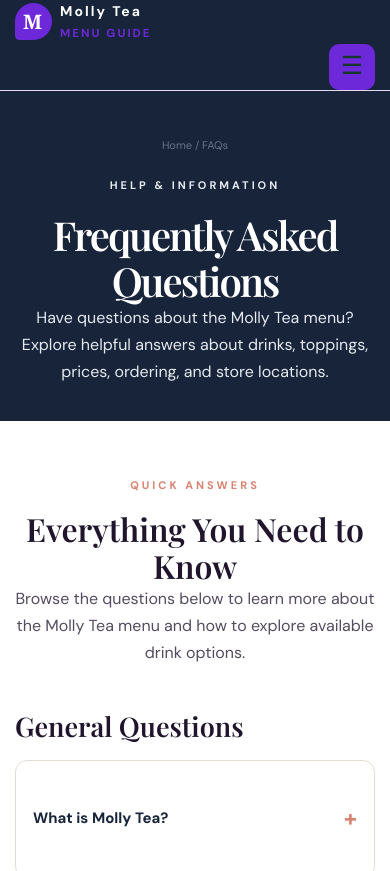
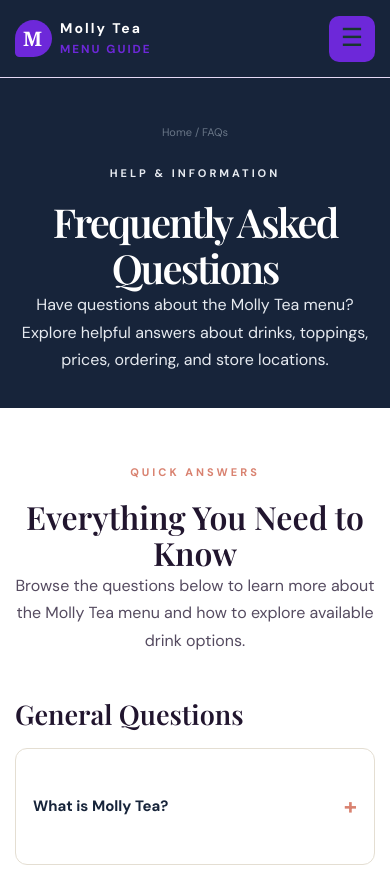
Before and after one commit to asheryounas1-dev/my-first-website, a plain HTML site: page faq.html in a window 390 px wide. Shown: the top 871 px of the page. Drawn offline with nearby package versions, Linux system fonts and the light colour scheme.

Commit message:
Update style.css

```diff
--- a/assets/css/style.css
+++ b/assets/css/style.css
@@ -1160,3 +1160,66 @@ header .nav-links a:active {
         -webkit-text-fill-color: #FFFFFF !important;
     }
 }
+/* ===== FINAL HEADER AND NAVIGATION FIX ===== */
+
+/* Desktop navigation page names */
+header.navbar .nav-links a,
+header.navbar .nav-links a:link,
+header.navbar .nav-links a:visited {
+    color: #FFFFFF !important;
+    -webkit-text-fill-color: #FFFFFF !important;
+}
+
+/* Header layout */
+header.navbar > .container {
+    display: flex !important;
+    align-items: center !important;
+    justify-content: space-between !important;
+    gap: 28px !important;
+}
+
+/* Molly Tea logo */
+header.navbar .logo {
+    flex-shrink: 0 !important;
+    margin-right: auto !important;
+}
+
+/* Hamburger button */
+header.navbar .menu-toggle {
+    flex-shrink: 0 !important;
+    margin-left: 20px !important;
+}
+
+/* Mobile navigation */
+@media screen and (max-width: 850px) {
+
+    header.navbar > .container {
+        display: flex !important;
+        flex-direction: row !important;
+        align-items: center !important;
+        justify-content: space-between !important;
+        gap: 20px !important;
+    }
+
+    header.navbar .logo {
+        margin-right: auto !important;
+    }
+
+    header.navbar .menu-toggle {
+        margin-left: 15px !important;
+        order: 2 !important;
+    }
+
+    header.navbar .nav-links {
+        order: 3 !important;
+    }
+
+    header.navbar .nav-links a,
+    header.navbar .nav-links a:link,
+    header.navbar .nav-links a:visited,
+    header.navbar .nav-links a:hover,
+    header.navbar .nav-links a:focus {
+        color: #FFFFFF !important;
+        -webkit-text-fill-color: #FFFFFF !important;
+    }
+}
```
